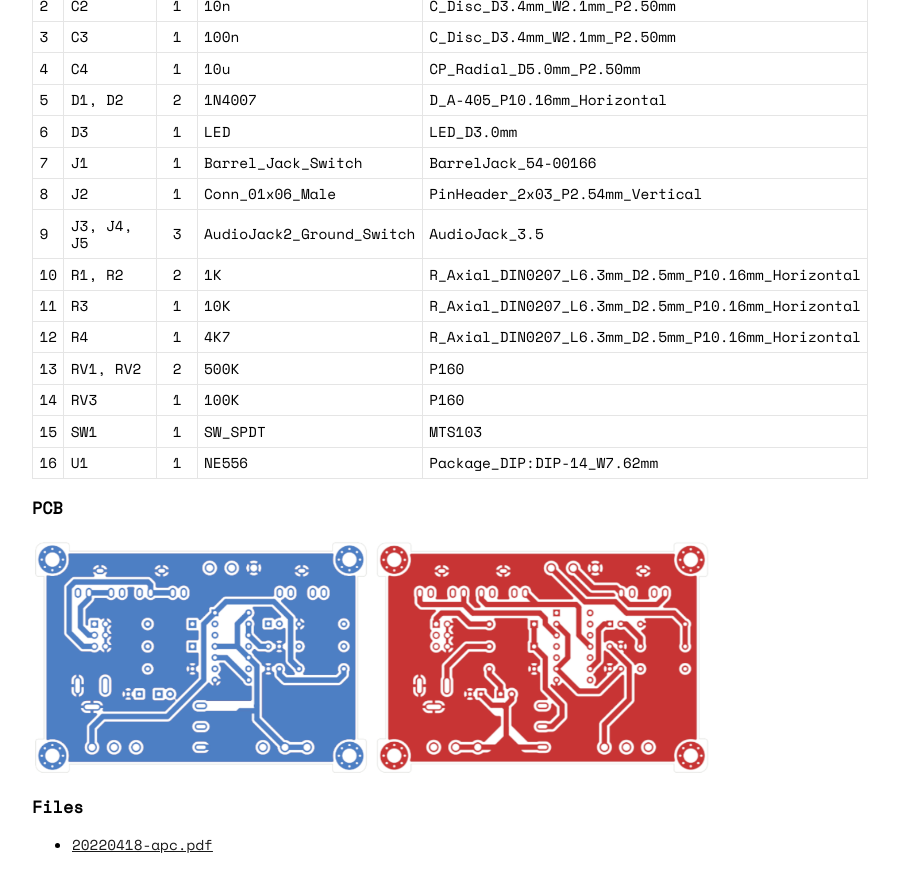
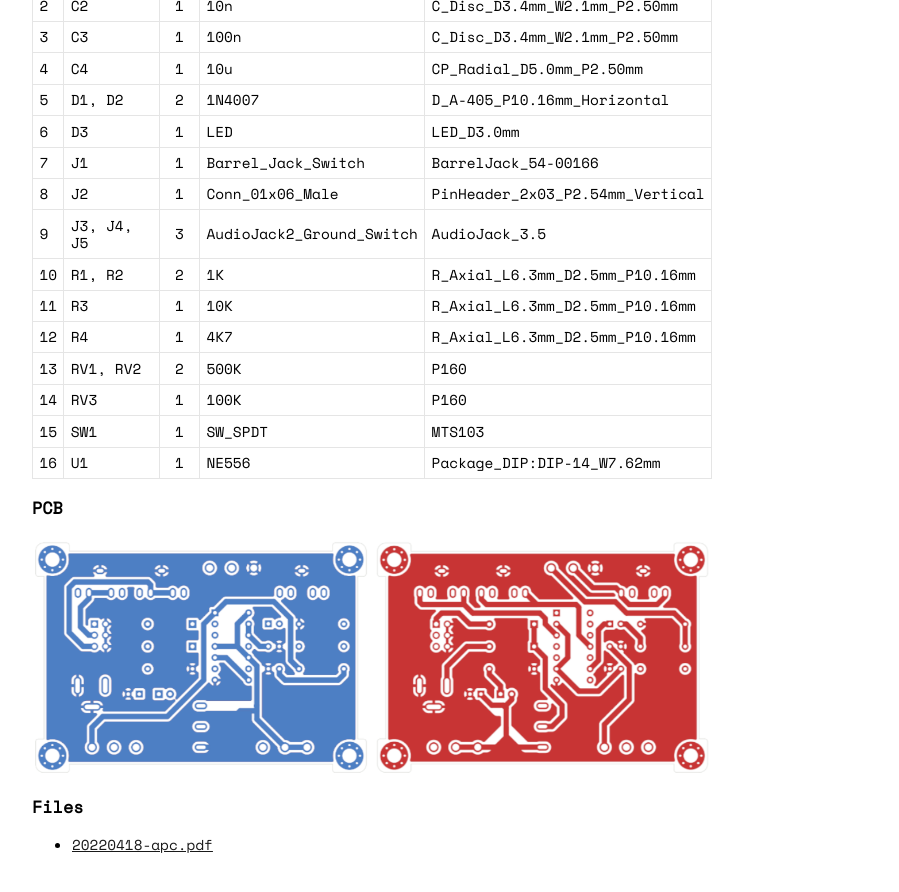
Before and after one commit to vec2pt/vec2pt.github.io, a Jekyll site: the page built from _posts/2022-04-18-atari-punk-console.md, in a window 1280 px wide and 900 px high, scrolled down 2134 px. Shown: the top 892 px of the window, without its empty margins (268-1167 px from the left). Built offline with Jekyll 4.4.1, drawn with Linux system fonts in a browser that asks for light colours; nearby versions of some CDN libraries.

Commit message:
Update BoM

```diff
--- a/_posts/2022-04-18-atari-punk-console.md
+++ b/_posts/2022-04-18-atari-punk-console.md
@@ -40,9 +40,9 @@ which was originally created by Forrest Mims.
 |7  |J1        |1  |Barrel_Jack_Switch      |BarrelJack_54-00166                              |
 |8  |J2        |1  |Conn_01x06_Male         |PinHeader_2x03_P2.54mm_Vertical             |
 |9  |J3, J4, J5|3  |AudioJack2_Ground_Switch|AudioJack_3.5                                    |
-|10 |R1, R2    |2  |1K                      |R_Axial_DIN0207_L6.3mm_D2.5mm_P10.16mm_Horizontal|
-|11 |R3        |1  |10K                     |R_Axial_DIN0207_L6.3mm_D2.5mm_P10.16mm_Horizontal|
-|12 |R4        |1  |4K7                     |R_Axial_DIN0207_L6.3mm_D2.5mm_P10.16mm_Horizontal|
+|10 |R1, R2    |2  |1K                      |R_Axial_L6.3mm_D2.5mm_P10.16mm|
+|11 |R3        |1  |10K                     |R_Axial_L6.3mm_D2.5mm_P10.16mm|
+|12 |R4        |1  |4K7                     |R_Axial_L6.3mm_D2.5mm_P10.16mm|
 |13 |RV1, RV2  |2  |500K                    |P160                                             |
 |14 |RV3       |1  |100K                    |P160                                             |
 |15 |SW1       |1  |SW_SPDT                 |MTS103                                           |
```
